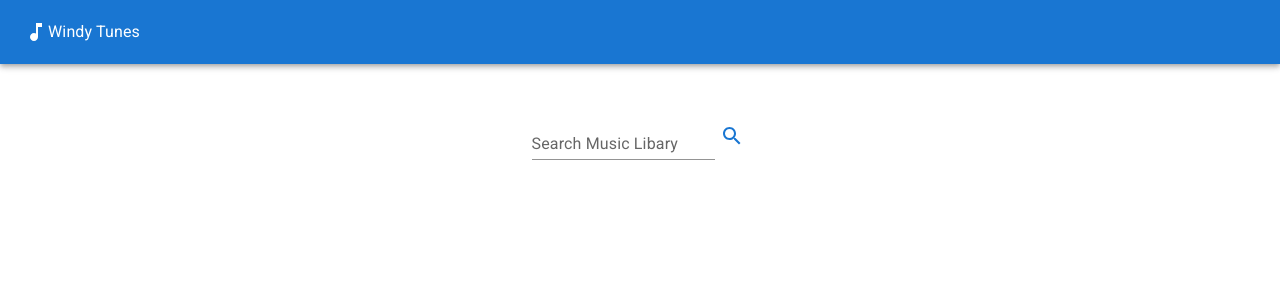
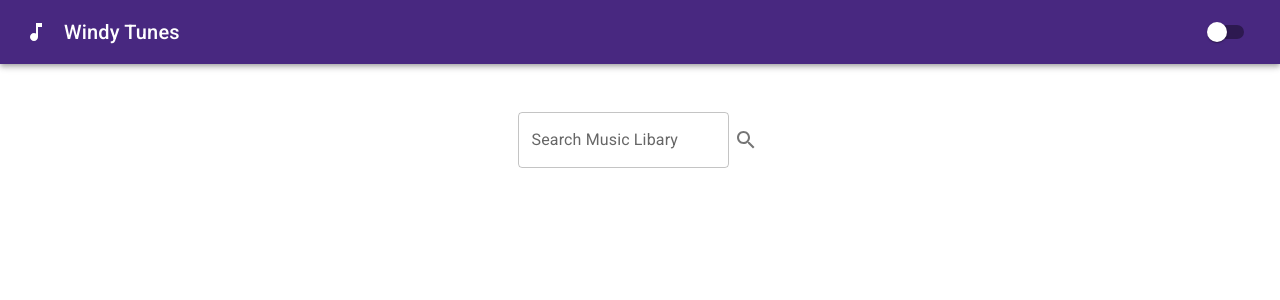
Before and after one commit to peskaypea/Itunes_music_finder, a React (Create React App) app: page / in a window 1280 px wide. Shown: the top 300 px of the page. Built offline with nearby package versions, Linux system fonts and the light colour scheme.

Commit message:
Added in dark mode toggle, some simple styling done ontop

```diff
--- a/src/App.js
+++ b/src/App.js
@@ -1,15 +1,33 @@
+import React, { useState } from "react";
 import Search from "./components/Search";
 import Nav from "./components/Nav";
 
-import { CssBaseline } from "@mui/material";
+import { CssBaseline, createTheme, ThemeProvider, Paper } from "@mui/material";
 
 function App() {
+  const [darkMode, setDarkMode] = useState(false);
+
+  const theme = createTheme({
+    palette: {
+      mode: darkMode ? "dark" : "light",
+      primary: {
+        main: "#482880",
+        light: "#8561c5",
+        dark: "#673ab7",
+      },
+    },
+  });
+
   return (
-    <>
+    <div>
       <CssBaseline />
-      <Nav />
-      <Search />
-    </>
+      <ThemeProvider theme={theme}>
+        <Paper theme={theme} style={{ height: "250vh" }}>
+          <Nav check={darkMode} change={() => setDarkMode(!darkMode)} />
+          <Search theme={theme} />
+        </Paper>
+      </ThemeProvider>
+    </div>
   );
 }
 
--- a/src/components/MusicCard.jsx
+++ b/src/components/MusicCard.jsx
@@ -12,7 +12,34 @@ import {
 const MusicCard = ({ artistName, albumCover, trackName }) => {
   return (
     <>
-      <Card sx={{ display: "flex", width: 1, m: 1, height: 4 / 5 }}>
+      <Card
+        sx={{
+          display: "flex",
+          width: {
+            xs: 50, // 0px
+            sm: 100, // 600px
+            md: 200, // 900px
+            lg: 200, // 1200px
+            xl: 200, // 1536px
+          },
+          m: 1,
+          height: {
+            xs: 50,
+            sm: 100,
+            md: 100,
+            lg: 100,
+            xl: 100,
+          },
+        }}
+      >
+        <CardMedia
+          component="img"
+          sx={{
+            width: "100px",
+          }}
+          image={albumCover}
+          alt="album cover"
+        />
         <Box
           sx={{
             display: "flex",
@@ -21,13 +48,14 @@ const MusicCard = ({ artistName, albumCover, trackName }) => {
           }}
         >
           <CardContent sx={{ flex: "1 0 auto", width: 1 }}>
-            <Typography component="div" variant="p">
+            <Typography component="div" variant="p" sx={{ fontSize: 12 }}>
               {trackName.slice(0, 14)}..
             </Typography>
             <Typography
               variant="subtitle1"
               color="text.secondary"
               component="div"
+              sx={{ fontSize: 12 }}
             >
               {artistName.slice(0, 10)}
             </Typography>
@@ -53,12 +81,6 @@ const MusicCard = ({ artistName, albumCover, trackName }) => {
             </IconButton>
           </Box>*/}
         </Box>
-        <CardMedia
-          component="img"
-          sx={{ width: 100 }}
-          image={albumCover}
-          alt="Live from space album cover"
-        />
       </Card>
 
       {/* <Box width="100px">
--- a/src/components/Nav.jsx
+++ b/src/components/Nav.jsx
@@ -1,19 +1,32 @@
-import { Typography, AppBar, Toolbar } from "@mui/material";
+import { Box, Toolbar, Switch, Typography, AppBar } from "@mui/material";
 import MusicNoteIcon from "@mui/icons-material/MusicNote";
 
-import React from "react";
+<MusicNoteIcon />;
 
-const Nav = () => {
+export default function ButtonAppBar({ check, change }) {
   return (
-    <div>
-      <AppBar position="relative">
+    <Box sx={{ flexGrow: 1 }}>
+      <AppBar position="static">
         <Toolbar>
-          <MusicNoteIcon />
-          <Typography varient="h3">Windy Tunes</Typography>
+          <MusicNoteIcon
+            size="large"
+            edge="start"
+            color="inherit"
+            aria-label="menu"
+            sx={{ mr: 2 }}
+          />
+
+          <Typography variant="h6" component="div" sx={{ flexGrow: 1 }}>
+            Windy Tunes
+          </Typography>
+          <Switch
+            defaultChecked
+            color="secondary"
+            onChange={change}
+            checked={check}
+          />
         </Toolbar>
       </AppBar>
-    </div>
+    </Box>
   );
-};
-
-export default Nav;
+}
--- a/src/components/Search.jsx
+++ b/src/components/Search.jsx
@@ -39,13 +39,14 @@ const Search = () => {
           alignItems: "center",
           width: "100%",
           mt: 6,
+          mb: 4,
+          backGround: "none",
         }}
       >
         <TextField
           type="text"
           id="standard-basic"
           label="Search Music Libary"
-          variant="standard"
           onChange={(e) => {
             collectedData(e);
           }}
@@ -54,7 +55,6 @@ const Search = () => {
         ></TextField>
 
         <IconButton
-          color="primary"
           component="label"
           onClick={() => fetchData(userInput)}
           size="small"
@@ -85,11 +85,7 @@ const Search = () => {
                   style={{
                     width: "100%",
                   }}
-                >
-                  {/* <img src={song.artworkUrl100} alt="" />
-              <h4>{song.artistName}</h4>
-              <h5>{song.trackName}</h5> */}
-                </MusicCard>
+                ></MusicCard>
               )}
             </Grid>
           ))}
```
